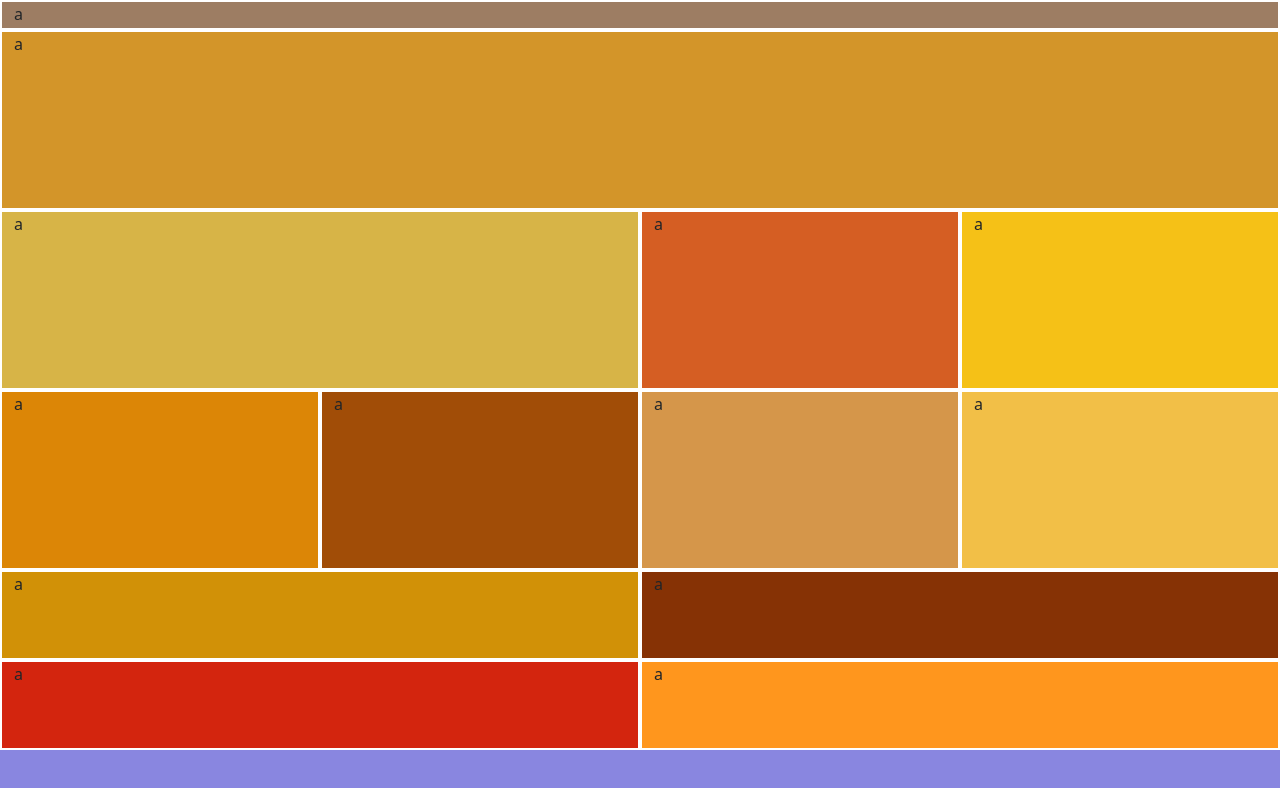
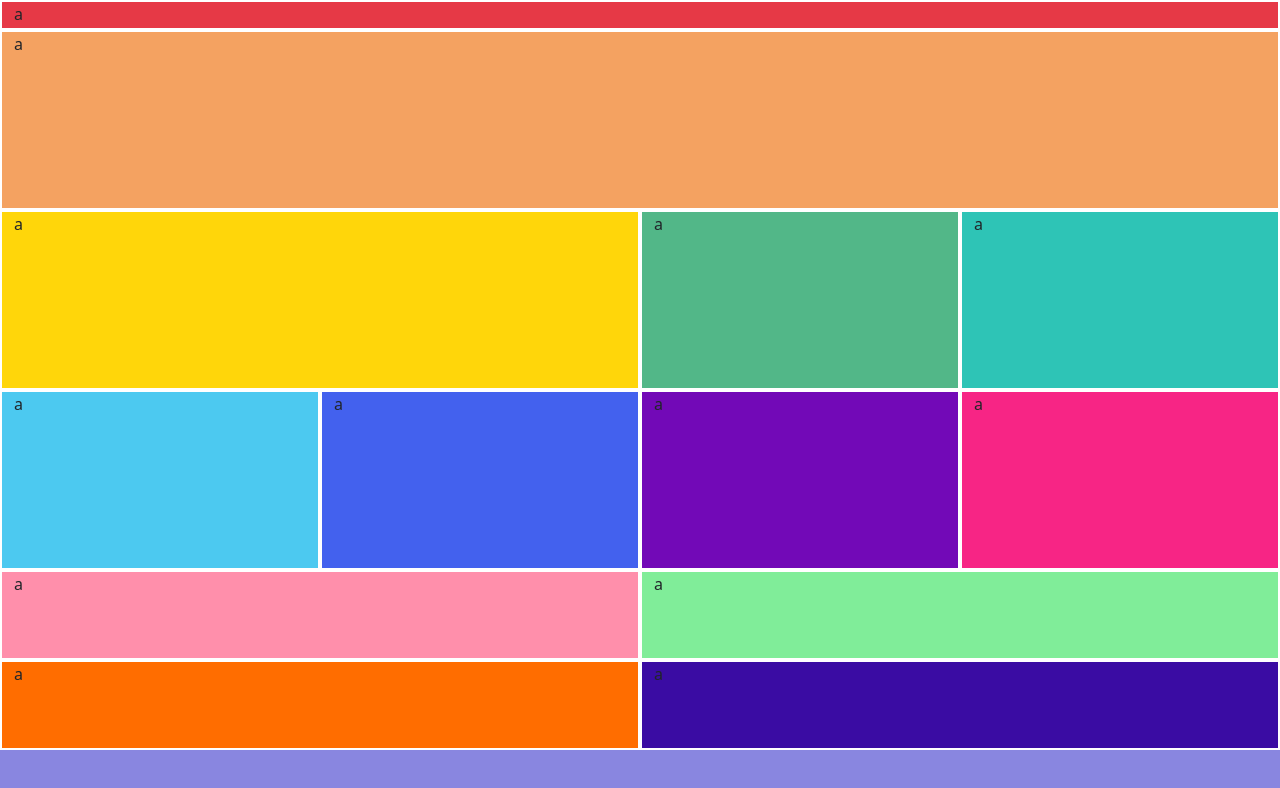
Before and after one commit to juandiaz200811-art/Bootstrap-1, a plain HTML site: page index.html in a window 1280 px wide. Drawn offline with nearby package versions, Linux system fonts and the light colour scheme.

Commit message:
Cambiar colores de los cuadritos

```diff
--- a/css/styles.css
+++ b/css/styles.css
@@ -14,65 +14,65 @@ body {
 }
 
 .caja1 {
-    background-color: #9d7d63;
+    background-color: #e63946;
     height: 100px;
 }
 
 .caja2 {
-    background-color: #d39529;
+    background-color: #f4a261;
     height: 100px;
 }
 
 .caja3 {
-    background-color: #ecc021cc;
+    background-color: #ffd60a;
     height: 100px;
 }
 
 .caja4 {
-    background-color: #d55e23;
+    background-color: #52b788;
     height: 100px;
 }
 .caja5 {
-    background-color: #f5c117;
+    background-color: #2ec4b6;
     height: 100px;
 }
 .caja6 {
-    background-color: #dc8606;
+    background-color: #4cc9f0;
     height: 100px;
 }
 
 .caja7 {
-    background-color: #a14d07;
+    background-color: #4361ee;
     height: 100px;
 }
 
 .caja8 {
-    background-color: #d5964a;
+    background-color: #7209b7;
     height: 100px;
 }
 
 .caja9 {
-    background-color: #f2bf47;
+    background-color: #f72585;
     height: 100px;
 }
 
 .caja10 {
-    background-color: #d19107;
+    background-color: #ff8fab;
     height: 100px;
 }
 
 .caja11 {
-    background-color: #863205;
+    background-color: #80ed99;
     height: 100px;
 }
 
 .caja12 {
-    background-color: #d3250e;
+    background-color: #ff6d00;
     height: 100px;
 }
 
 .caja13 {
-    background-color: #ff961d;
+    background-color: #3a0ca3;
     height: 100px;
 }
 @media (max-width: 767.98px) { .caja1 { height: 30px; }
```
